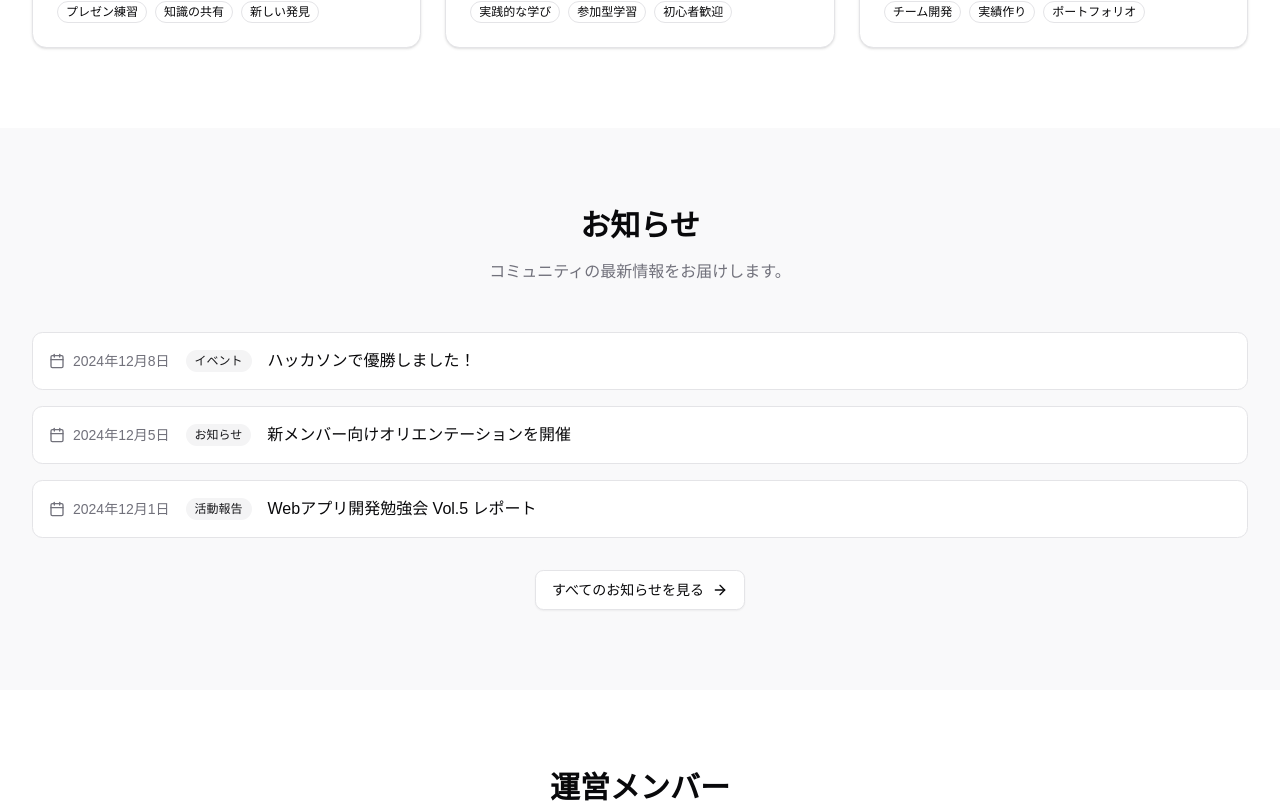
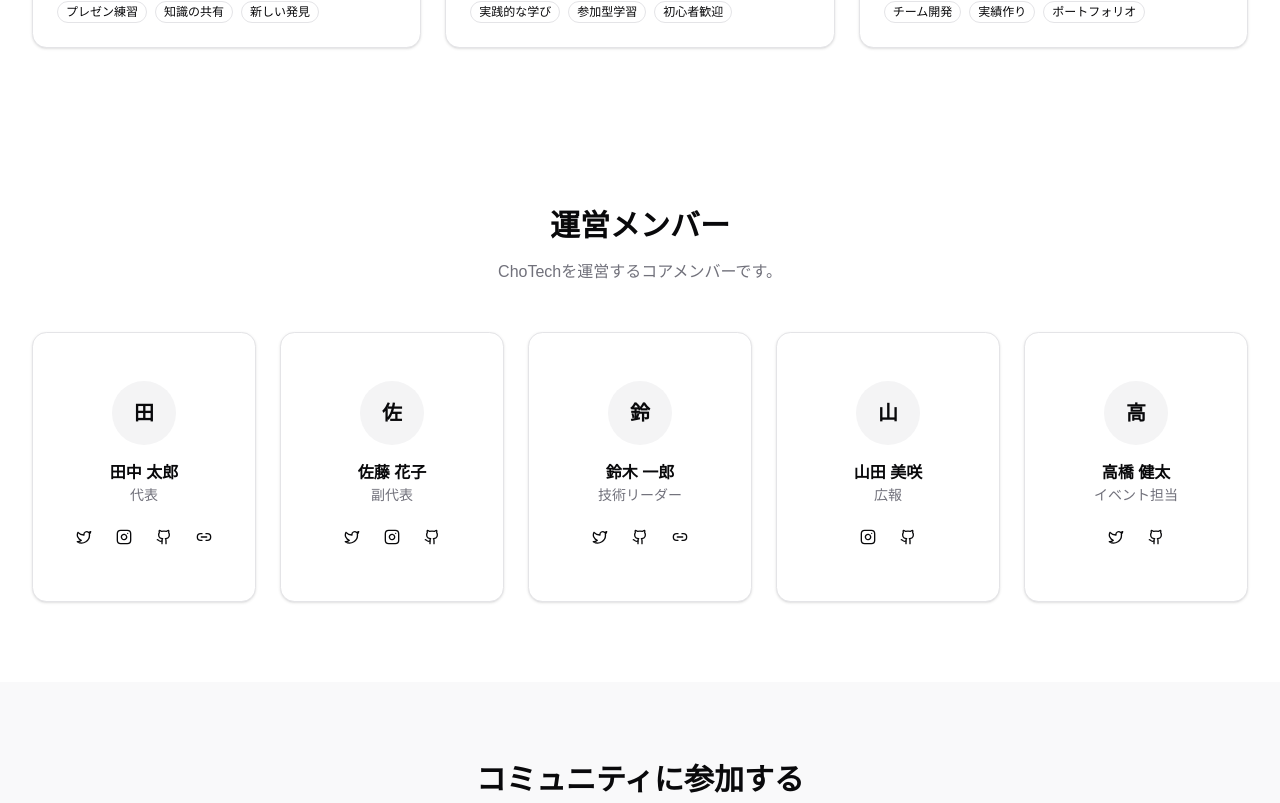
Before and after one commit to nu-chotech/hp, a Next.js app: page / in a window 1280 px wide. Shown: the part 1760-2563 px from the top of the page. Built offline with nearby package versions, Linux system fonts and the light colour scheme; a web font is replaced by a local one.

Commit message:
feat: delete news section and microcms types

```diff
--- a/package.json
+++ b/package.json
@@ -17,7 +17,6 @@
     "class-variance-authority": "^0.7.1",
     "clsx": "^2.1.1",
     "lucide-react": "^0.556.0",
-    "microcms-js-sdk": "^3.4.0",
     "motion": "^12.43.0",
     "next": "16.0.8",
     "react": "19.2.1",
--- a/src/app/page.tsx
+++ b/src/app/page.tsx
@@ -4,7 +4,6 @@ import { AboutSection } from "@/components/sections/AboutSection";
 import { ActivitiesSection } from "@/components/sections/ActivitiesSection";
 import { HeroSection } from "@/components/sections/HeroSection";
 import { MembersSection } from "@/components/sections/MembersSection";
-import { NewsSection } from "@/components/sections/NewsSection";
 import { RecruitSection } from "@/components/sections/RecruitSection";
 
 export default function Home() {
@@ -15,7 +14,6 @@ export default function Home() {
         <HeroSection />
         <AboutSection />
         <ActivitiesSection />
-        <NewsSection />
         <MembersSection />
         <RecruitSection />
       </main>
--- a/src/components/sections/NewsSection.tsx
+++ /dev/null
@@ -1,115 +0,0 @@
-"use client";
-
-import { ArrowRight, Calendar } from "lucide-react";
-import { motion } from "motion/react";
-import Link from "next/link";
-import { SectionHeader } from "@/components/shared/SectionHeader";
-import { Badge } from "@/components/ui/badge";
-import { Button } from "@/components/ui/button";
-import {
-  defaultViewport,
-  fadeInLeft,
-  staggerContainer,
-} from "@/lib/motion-variants";
-
-// サンプルデータ（後でMicroCMSから取得）
-const sampleNews = [
-  {
-    id: "1",
-    title: "ハッカソンで優勝しました！",
-    publishedAt: "2024-12-08",
-    category: { id: "event", name: "イベント" },
-  },
-  {
-    id: "2",
-    title: "新メンバー向けオリエンテーションを開催",
-    publishedAt: "2024-12-05",
-    category: { id: "info", name: "お知らせ" },
-  },
-  {
-    id: "3",
-    title: "Webアプリ開発勉強会 Vol.5 レポート",
-    publishedAt: "2024-12-01",
-    category: { id: "report", name: "活動報告" },
-  },
-];
-
-function formatDate(dateString: string) {
-  const date = new Date(dateString);
-  return date.toLocaleDateString("ja-JP", {
-    year: "numeric",
-    month: "long",
-    day: "numeric",
-  });
-}
-
-export function NewsSection() {
-  return (
-    <section id="news" className="py-20 bg-muted/50">
-      <div className="container mx-auto px-4 sm:px-6 lg:px-8">
-        <SectionHeader
-          title="お知らせ"
-          description="コミュニティの最新情報をお届けします。"
-        />
-
-        <motion.div
-          className="space-y-4"
-          variants={staggerContainer(0.12)}
-          initial="hidden"
-          whileInView="visible"
-          viewport={defaultViewport}
-        >
-          {sampleNews.map((news) => (
-            <motion.div
-              key={news.id}
-              variants={fadeInLeft}
-              whileHover={{
-                x: 8,
-                transition: { duration: 0.2 },
-              }}
-            >
-              <Link
-                href={`/news/${news.id}`}
-                className="flex flex-col sm:flex-row sm:items-center gap-2 sm:gap-4 p-4 rounded-lg border bg-card hover:bg-muted transition-colors"
-              >
-                <div className="flex items-center gap-2 text-sm text-muted-foreground shrink-0">
-                  <Calendar className="w-4 h-4" />
-                  <time dateTime={news.publishedAt}>
-                    {formatDate(news.publishedAt)}
-                  </time>
-                </div>
-                <Badge variant="secondary">{news.category.name}</Badge>
-                <span className="flex-1">{news.title}</span>
-                <motion.div
-                  className="hidden sm:block"
-                  initial={{ opacity: 0 }}
-                  whileHover={{ opacity: 1 }}
-                >
-                  <ArrowRight className="w-4 h-4 text-muted-foreground" />
-                </motion.div>
-              </Link>
-            </motion.div>
-          ))}
-        </motion.div>
-
-        {/* すべて見るボタン - ニュース一覧の下に配置 */}
-        <motion.div
-          className="flex justify-center mt-8"
-          initial={{ opacity: 0, y: 20 }}
-          whileInView={{ opacity: 1, y: 0 }}
-          viewport={{ once: true }}
-          transition={{ delay: 0.4, duration: 0.5 }}
-        >
-          <motion.div whileHover={{ x: 5 }} transition={{ duration: 0.2 }}>
-            <Button asChild variant="outline" size="lg">
-              <Link href="/news" className="flex items-center gap-2">
-                すべてのお知らせを見る
-                <ArrowRight className="w-4 h-4" />
-              </Link>
-            </Button>
-          </motion.div>
-        </motion.div>
-      </div>
-    </section>
-  );
-}
--- a/src/components/sections/RecruitSection.tsx
+++ b/src/components/sections/RecruitSection.tsx
@@ -1,6 +1,5 @@
 "use client";
 
-import { CheckCircle2 } from "lucide-react";
 import { motion } from "motion/react";
 import Link from "next/link";
 import { FaDiscord } from "react-icons/fa";
@@ -8,24 +7,9 @@ import { SectionHeader } from "@/components/shared/SectionHeader";
 import { Button } from "@/components/ui/button";
 import { Card, CardContent } from "@/components/ui/card";
 import { externalLinks, socialLinks } from "@/config/site";
-import { defaultViewport, fadeInUp, listItem } from "@/lib/motion-variants";
 
 // Discord公式カラー
 const discordColor = "#5865F2";
-
-const participationStyles = [
-  "会員制ではない — いつでも気軽に参加可能",
-  "完全自由参加 — 聞くだけでもOK",
-  "初心者歓迎 — 知識ゼロでも安心",
-  "挙手制 — やりたいことがあれば主体的に",
-];
-
-const benefits = [
-  "実践的なスキル習得（プレゼン・技術力）",
-  "仲間との出会いとネットワーキング",
-  "T字型人材への成長・キャリアへの貢献",
-  "ポートフォリオの構築",
-];
 
 export function RecruitSection() {
   return (
@@ -36,75 +20,6 @@ export function RecruitSection() {
             title="コミュニティに参加する"
             description="一緒にChoTechで活動しませんか？"
           />
-
-          <div className="grid md:grid-cols-2 gap-6 mb-8">
-            <motion.div
-              variants={fadeInUp}
-              initial="hidden"
-              whileInView="visible"
-              viewport={defaultViewport}
-            >
-              <Card className="h-full">
-                <CardContent className="p-6">
-                  <h3 className="font-semibold mb-4">参加スタイル</h3>
-                  <motion.ul
-                    className="space-y-3"
-                    initial="hidden"
-                    whileInView="visible"
-                    viewport={{ once: true }}
-                    transition={{ staggerChildren: 0.1, delayChildren: 0.3 }}
-                  >
-                    {participationStyles.map((item) => (
-                      <motion.li
-                        key={item}
-                        className="flex items-start gap-2"
-                        variants={listItem}
-                      >
-                        <CheckCircle2 className="w-5 h-5 text-primary mt-0.5 shrink-0" />
-                        <span className="text-sm text-muted-foreground">
-                          {item}
-                        </span>
-                      </motion.li>
-                    ))}
-                  </motion.ul>
-                </CardContent>
-              </Card>
-            </motion.div>
-
-            <motion.div
-              variants={fadeInUp}
-              initial="hidden"
-              whileInView="visible"
-              viewport={defaultViewport}
-              transition={{ delay: 0.15 }}
-            >
-              <Card className="h-full">
-                <CardContent className="p-6">
-                  <h3 className="font-semibold mb-4">参加するメリット</h3>
-                  <motion.ul
-                    className="space-y-3"
-                    initial="hidden"
-                    whileInView="visible"
-                    viewport={{ once: true }}
-                    transition={{ staggerChildren: 0.1, delayChildren: 0.45 }}
-                  >
-                    {benefits.map((item) => (
-                      <motion.li
-                        key={item}
-                        className="flex items-start gap-2"
-                        variants={listItem}
-                      >
-                        <CheckCircle2 className="w-5 h-5 text-primary mt-0.5 shrink-0" />
-                        <span className="text-sm text-muted-foreground">
-                          {item}
-                        </span>
-                      </motion.li>
-                    ))}
-                  </motion.ul>
-                </CardContent>
-              </Card>
-            </motion.div>
-          </div>
 
           {/* Discord参加カード */}
           <motion.div
--- a/src/config/site.ts
+++ b/src/config/site.ts
@@ -3,7 +3,6 @@ import {
   Github,
   Heart,
   Instagram,
-  Newspaper,
   Rocket,
   Twitter,
   UserCircle,
@@ -34,14 +33,13 @@ export interface NavLink {
 export const navLinks: NavLink[] = [
   { href: "#about", label: "私たちについて", icon: Users },
   { href: "#activities", label: "活動内容", icon: Rocket },
-  { href: "#news", label: "お知らせ", icon: Newspaper },
   { href: "#members", label: "運営メンバー", icon: UserCircle },
   { href: "#recruit", label: "参加する", icon: Heart },
 ];
 
 /**
  * SNSリンク
- * Footer, ContactSection, MembersSection で共有
+ * Footer, RecruitSection で共有
  */
 export interface SocialLink {
   href: string;
--- a/src/lib/microcms.ts
+++ /dev/null
@@ -1,91 +0,0 @@
-import { createClient } from "microcms-js-sdk";
-
-// MicroCMS クライアント
-export const client = createClient({
-  serviceDomain: process.env.MICROCMS_SERVICE_DOMAIN || "",
-  apiKey: process.env.MICROCMS_API_KEY || "",
-});
-
-// ニュース/お知らせの型定義
-export type NewsItem = {
-  id: string;
-  createdAt: string;
-  updatedAt: string;
-  publishedAt: string;
-  revisedAt: string;
-  title: string;
-  content: string;
-  category: {
-    id: string;
-    name: string;
-  };
-  thumbnail?: {
-    url: string;
-    width: number;
-    height: number;
-  };
-};
-
-export type NewsResponse = {
-  contents: NewsItem[];
-  totalCount: number;
-  offset: number;
-  limit: number;
-};
-
-// メンバーの型定義
-export type Member = {
-  id: string;
-  createdAt: string;
-  updatedAt: string;
-  publishedAt: string;
-  name: string;
-  role: string;
-  description?: string;
-  avatar?: {
-    url: string;
-    width: number;
-    height: number;
-  };
-  github?: string;
-  twitter?: string;
-};
-
-export type MembersResponse = {
-  contents: Member[];
-  totalCount: number;
-  offset: number;
-  limit: number;
-};
-
-// ニュース一覧取得
-export async function getNewsList(limit = 6) {
-  const response = await client.get<NewsResponse>({
-    endpoint: "news",
-    queries: {
-      limit,
-      orders: "-publishedAt",
-    },
-  });
-  return response;
-}
-
-// ニュース詳細取得
-export async function getNewsDetail(id: string) {
-  const response = await client.get<NewsItem>({
-    endpoint: "news",
-    contentId: id,
-  });
-  return response;
-}
-
-// メンバー一覧取得
-export async function getMembersList(limit = 20) {
-  const response = await client.get<MembersResponse>({
-    endpoint: "members",
-    queries: {
-      limit,
-    },
-  });
-  return response;
-}
--- a/src/lib/motion-variants.ts
+++ b/src/lib/motion-variants.ts
@@ -34,21 +34,6 @@ export const fadeInUp: Variants = {
 };
 
 /**
- * フェードイン + 左方向からスライド
- */
-export const fadeInLeft: Variants = {
-  hidden: { opacity: 0, x: -20 },
-  visible: {
-    opacity: 1,
-    x: 0,
-    transition: {
-      duration: 0.5,
-      ease: "easeOut",
-    },
-  },
-};
-
-/**
  * カードアニメーション (スケール + フェード)
  */
 export const cardScale: Variants = {
@@ -59,20 +44,6 @@ export const cardScale: Variants = {
     transition: {
       duration: 0.5,
       ease: "easeOut",
-    },
-  },
-};
-
-/**
- * リストアイテム用 variants
- */
-export const listItem: Variants = {
-  hidden: { opacity: 0, x: -10 },
-  visible: {
-    opacity: 1,
-    x: 0,
-    transition: {
-      duration: 0.4,
     },
   },
 };
```
Also changed, not shown: 1 other file (tests, documents, lock files or other folders).
